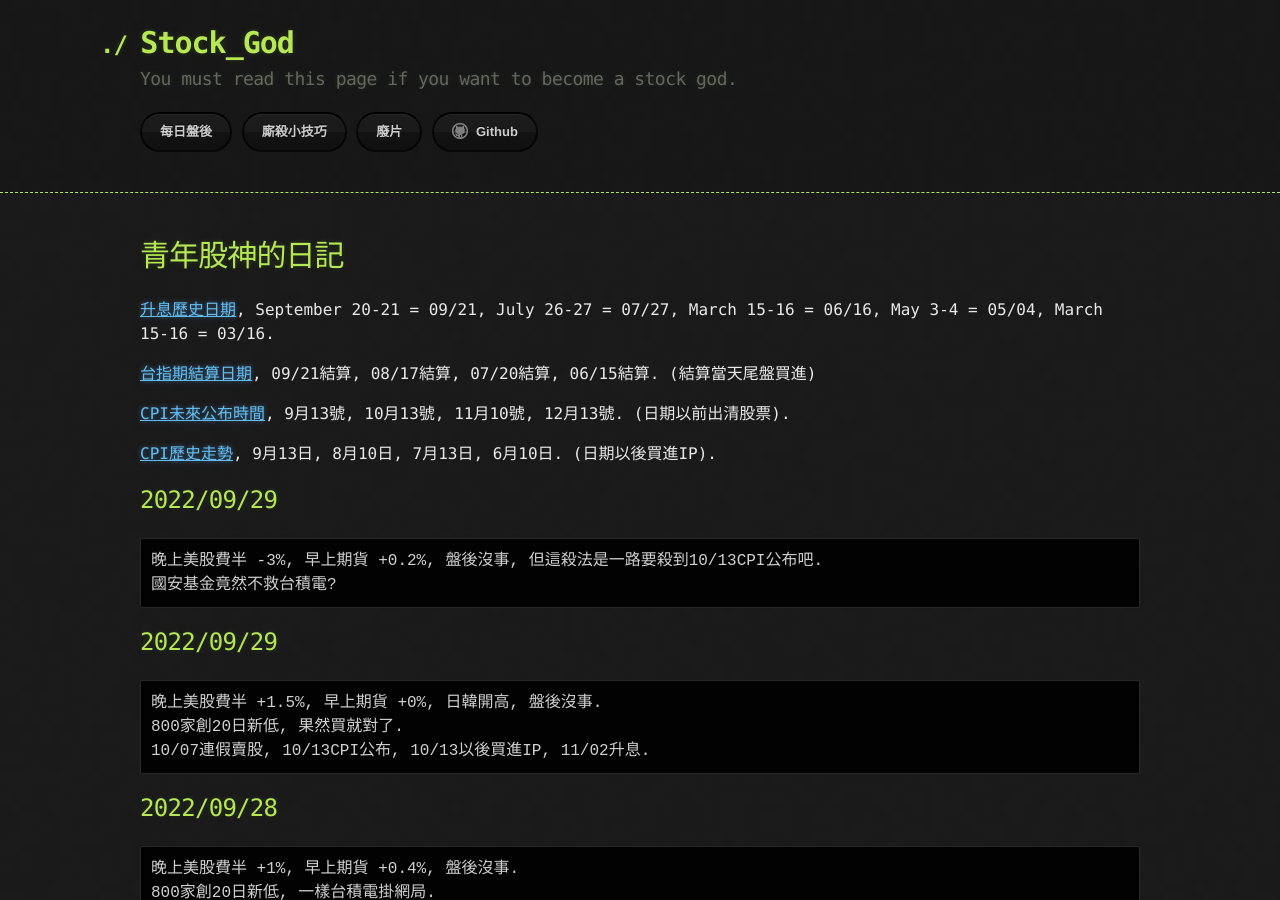
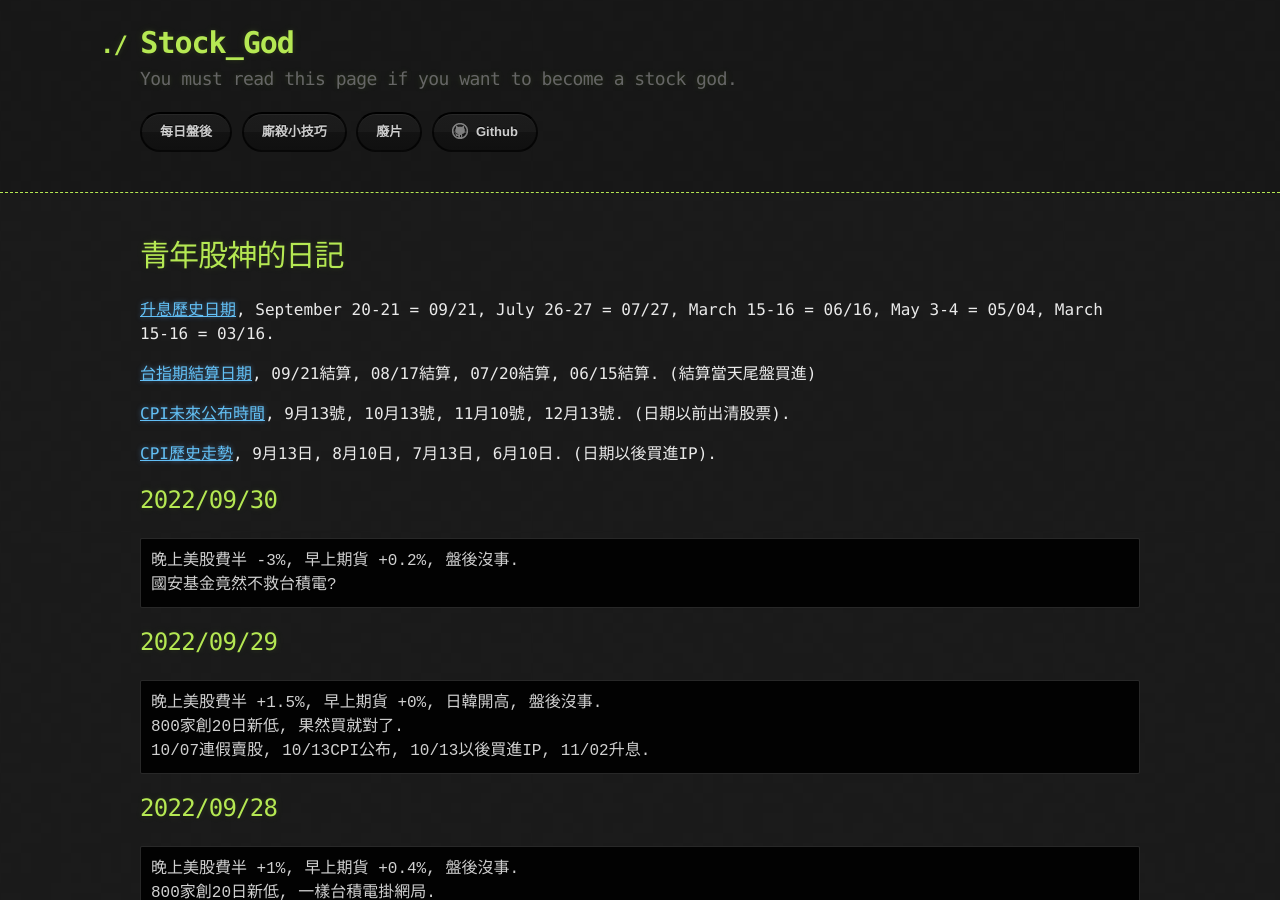
Before and after one commit to lepg5487/Stock_God, a Jekyll site: the page built from index.md, in a window 1280 px wide and 900 px high. Built offline with Jekyll 4.4.1, drawn with Linux system fonts in a browser that asks for light colours; our own code applies the rules of GitHub Pages for plain Markdown files.

Commit message:
Update index.md

````diff
--- a/index.md
+++ b/index.md
@@ -12,9 +12,9 @@ layout: testlayouts
 
 [CPI歷史走勢](https://hk.investing.com/economic-calendar/cpi-733), 9月13日, 8月10日, 7月13日, 6月10日. (日期以後買進IP).
 
-## 2022/09/29
-```
-晚上美股費半 -3%, 早上期貨 +0.2%, 盤後沒事, 但這殺法是一路要殺到10/13CPI公布吧.
+## 2022/09/30
+```
+晚上美股費半 -3%, 早上期貨 +0.2%, 盤後沒事.
 國安基金竟然不救台積電?
 ```
 
````
